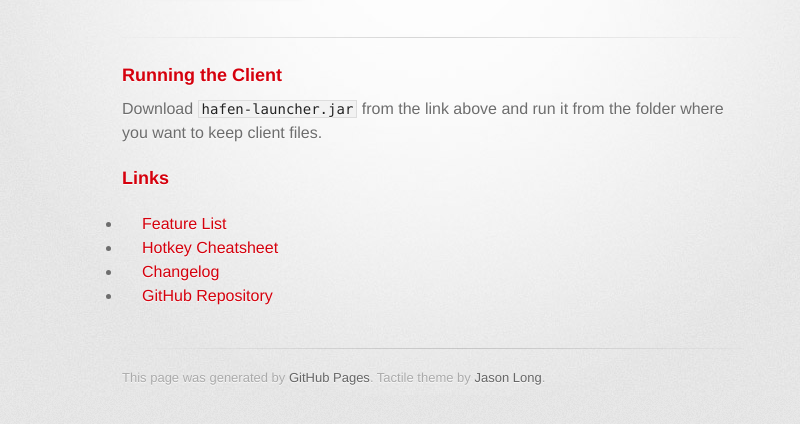
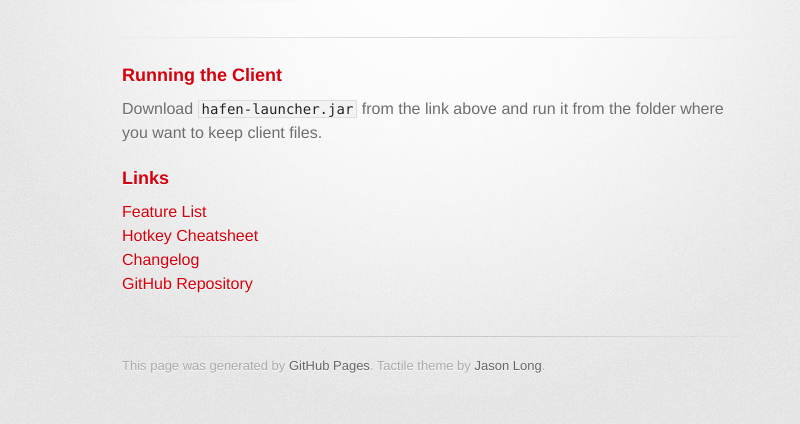
Before and after one commit to k-t/k-t.github.io, a plain HTML site: page hafen/index.html in a window 1280 px wide. Shown: the part 178-602 px from the top of the page, without its empty margins (208-1008 px from the left). Drawn offline with Linux system fonts and the light colour scheme; a web font is replaced by a local one.

Commit message:
Update index.html

```diff
--- a/hafen/index.html
+++ b/hafen/index.html
@@ -35,12 +35,14 @@
 
           <h3><a id="links" class="anchor" href="#links" aria-hidden="true"><span class="octicon octicon-link"></span></a>Links</h3>
           <p>
-          <ul>
-            <li><a href="https://github.com/k-t/hafen-client/wiki/Feature-List">Feature List</a></li>
-            <li><a href="https://github.com/k-t/hafen-client/wiki/Hotkey-Cheatsheet">Hotkey Cheatsheet</a></li>
-            <li><a href="https://github.com/k-t/hafen-client/blob/master/CHANGELOG.md">Changelog</a></li>
-            <li><a href="https://github.com/k-t/hafen-client/">GitHub Repository</a></li>
-          </ul>
+            <a href="https://github.com/k-t/hafen-client/wiki/Feature-List">Feature List</a>
+            <br>
+            <a href="https://github.com/k-t/hafen-client/wiki/Hotkey-Cheatsheet">Hotkey Cheatsheet</a>
+            <br>
+            <a href="https://github.com/k-t/hafen-client/blob/master/CHANGELOG.md">Changelog</a>
+            <br>
+            <a href="https://github.com/k-t/hafen-client/">GitHub Repository</a>
+
           </p>
 
         <footer>
```
